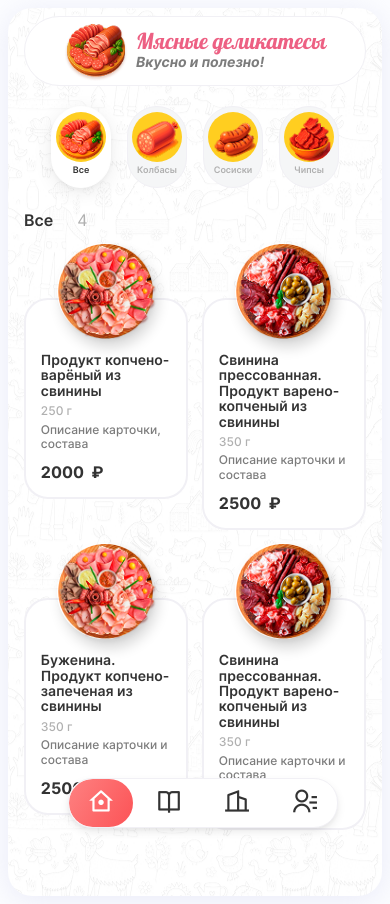
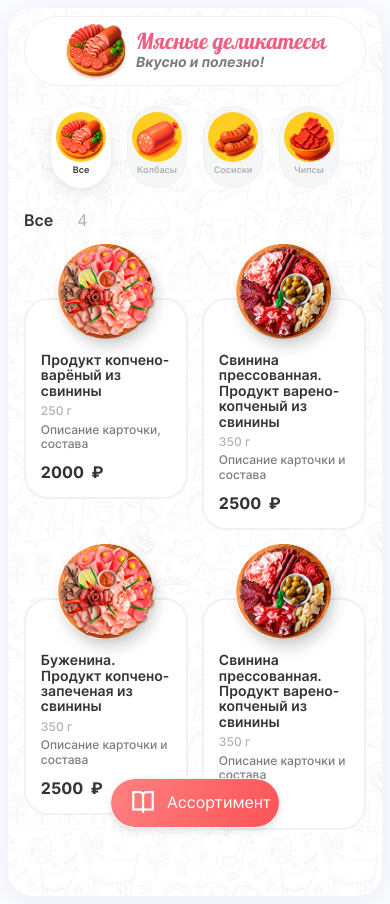
Before and after one commit to Mcrae32/Moms-catalogue, a Vue app: page /assortment in a window 390 px wide. Built offline with nearby package versions, Linux system fonts and the light colour scheme; a web font is replaced by a local one.

Commit message:
adding mobile reviews position

```diff
--- a/src/components/NavigationDesctop.vue
+++ b/src/components/NavigationDesctop.vue
@@ -5,7 +5,7 @@
 
 <template>
   <nav>
-    <!-- <RouterLink
+    <RouterLink
         to="/assortment"
         class="btn"
         custom
@@ -19,7 +19,7 @@
                 Ассортимент
             </div>
         </a>
-    </RouterLink> -->
+    </RouterLink>
 
     <!-- <RouterLink
         to="/assortment"
--- a/src/components/NavigationTablet.vue
+++ b/src/components/NavigationTablet.vue
@@ -1,20 +1,31 @@
 <script setup>
-
+    import { RouterLink } from 'vue-router'
+    import { store } from '../store'
 </script>
 
 <template>
   <nav class="navigation-tablet">
-    <button class="btn active">
+    <!-- <button class="btn active">
         <div class="btn__wrap">
             <i class="btn__icon ri-home-7-line"></i> <span>Главная</span>
         </div>
-    </button>
-    <button class="btn">
-        <div class="btn__wrap">
-            <i class="btn__icon ri-book-open-line"></i> <span>Ассортимент</span>
-        </div>
-    </button>
-    <button class="btn">
+    </button> -->
+    <RouterLink
+        to="/assortment"
+        class="btn"
+        custom
+        v-slot="{ navigate, href }"
+    >
+        <a href="#" @click="navigate" :class="{
+          'router-link-active': $route.path.indexOf(href) !== -1 || $route.path === '/'
+        }">
+            <div class="btn__wrap">
+                <i class="btn__icon ri-book-open-line"></i>
+                <span>Ассортимент</span>
+            </div>
+        </a>
+    </RouterLink>
+    <!-- <button class="btn">
         <div class="btn__wrap">
             <i class="btn__icon ri-building-2-line"></i> <span>О нас</span>
         </div>
@@ -23,7 +34,7 @@
         <div class="btn__wrap">
             <i class="btn__icon ri-contacts-line"></i> <span>Контакты</span>
         </div>
-    </button>
+    </button>     -->
   </nav>
 </template>
 
@@ -37,7 +48,8 @@
         position: fixed;
         z-index: 100;
         bottom: 16px;
-        left: calc(50% - 252px);
+        // left: calc(50% - 252px);
+        left: calc(50% - 80px);
         height: 50px;
         background-color: #ffffff;
         border: 1px solid #f1f0f5;
@@ -49,7 +61,8 @@
         }
 
         @media (max-width: 599px) {
-            left: calc(50% - 127px);
+            // left: calc(50% - 127px);
+            left: calc(50% - 85px);
         }
     }
 
@@ -92,13 +105,14 @@
             }
 
             @media (max-width: 599px) {
-                span {
-                    display: none;
-                }
+                // span {
+                //     display: none;
+                // }
             }
         }
 
         &:hover, &:focus {
+            text-decoration: none;
             .btn__wrap {
                 background-color: #FB5559;
                 background: linear-gradient(120deg, rgba(254, 129, 129, 1) 0%, rgba(252, 83, 86, 1) 100%);
@@ -113,7 +127,7 @@
         }
     }
 
-    .btn.active {
+    .btn.router-link-active {
         position: relative;
         z-index: 1;
 
--- a/src/views/ProductView.vue
+++ b/src/views/ProductView.vue
@@ -70,9 +70,10 @@ export default {
     display: flex;
     gap: 32px;
 
-    // @media (max-width: 1199px) {
-    //   flex-direction: column;
-    // }
+    @media (max-width: 1150px) {
+      flex-direction: column;
+      align-items: center;
+    }
 
     h1 {
       font-size: 2em;
@@ -89,7 +90,14 @@ export default {
 
     .product-reviews__column_slider {
       max-width: 480px;
-      // position: relative;
+
+      @media (max-width: 1220px) {
+        max-width: 400px;
+      }
+
+      @media (max-width: 1150px) {
+        max-width: 480px;
+      }
     }
   }
 
```
Also changed, not shown: src/views/Assortment.vue (+2 -8 lines).
